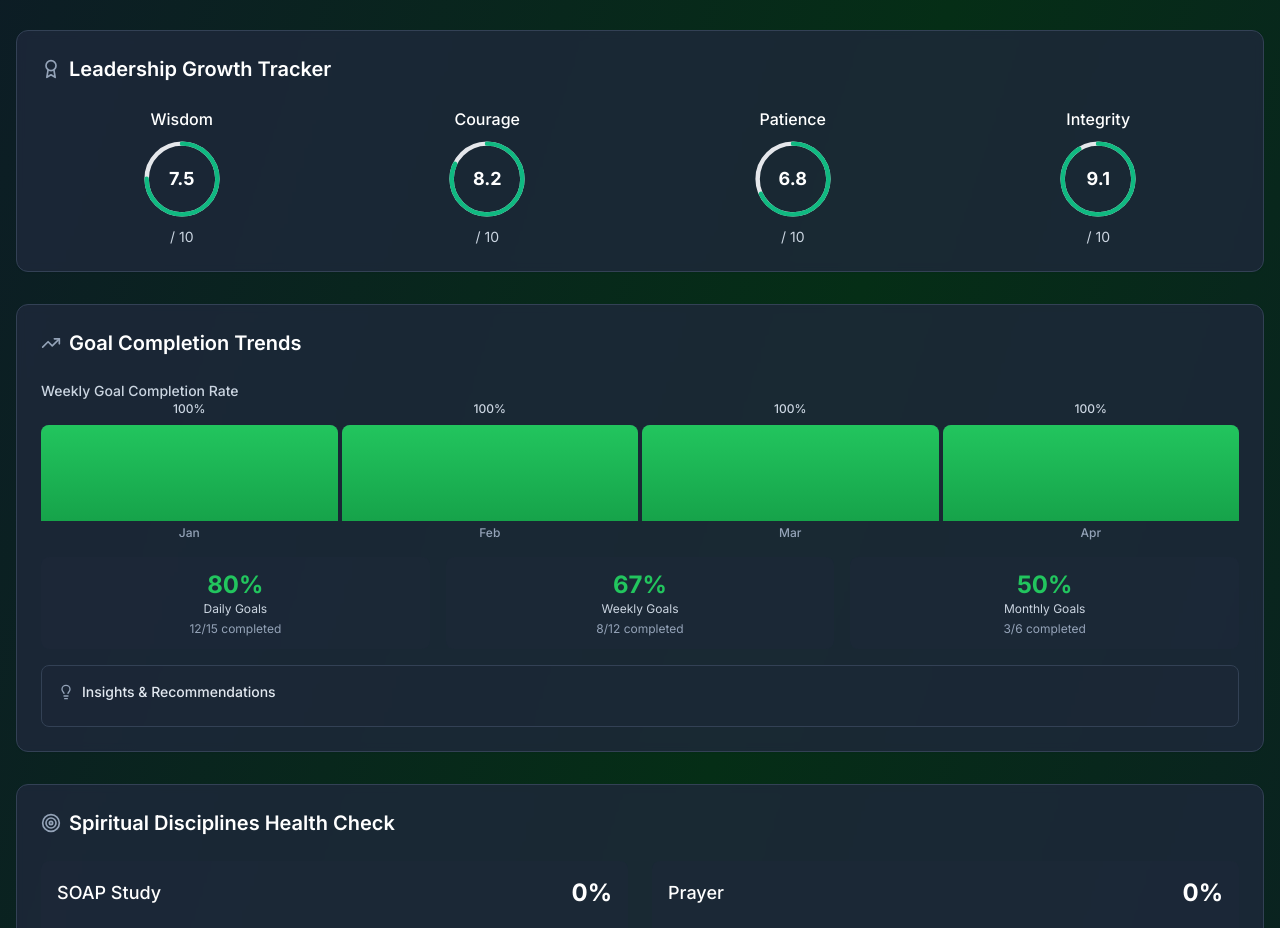
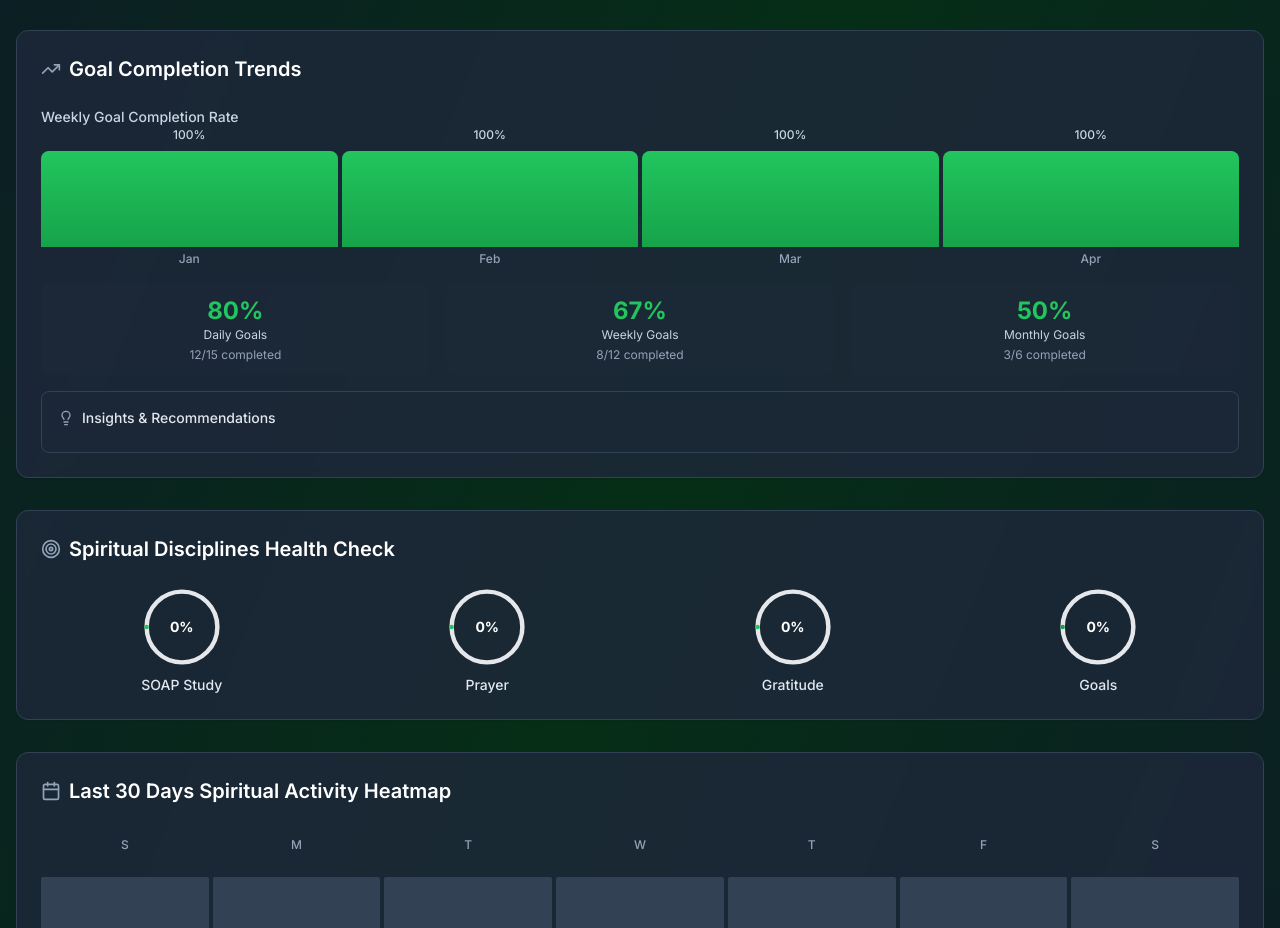
Before and after one commit to martyacryl/the-daily-david, a React (Vite) app in the folder daily-david-modern/: page /analytics in a window 1280 px wide. Shown: the part 1044-1972 px from the top of the page. Built offline with nearby package versions, Linux system fonts and the light colour scheme; the HTML template or start-up script is replaced by a standard one.

Commit message:
Revert to original circular progress rings and remove duplicate leadership section

```diff
--- a/daily-david-modern/package.json
+++ b/daily-david-modern/package.json
@@ -21,7 +21,6 @@
     "react-dom": "^18.2.0",
     "react-hook-form": "^7.47.0",
     "react-router-dom": "^6.18.0",
-    "recharts": "^3.2.0",
     "tailwind-merge": "^2.0.0",
     "zod": "^3.22.4",
     "zustand": "^4.5.7"
--- a/daily-david-modern/src/components/dashboard/ProgressAnalytics.tsx
+++ b/daily-david-modern/src/components/dashboard/ProgressAnalytics.tsx
@@ -5,7 +5,6 @@ import { useDailyStore } from '../../stores/dailyStore'
 import { useAuthStore } from '../../stores/authStore'
 import { useEffect, useState } from 'react'
 import { DailyEntry } from '../../types'
-import { AreaChart, Area, XAxis, YAxis, CartesianGrid, Tooltip, ResponsiveContainer, ComposedChart, Bar, Line, Cell } from 'recharts'
 
 interface AnalyticsData {
   currentStreak: number
@@ -691,52 +690,6 @@ export function ProgressAnalytics() {
         </motion.div>
       </div>
 
-      {/* Leadership Assessment */}
-      <motion.div
-        initial={{ opacity: 0, y: 20 }}
-        animate={{ opacity: 1, y: 0 }}
-        transition={{ delay: 0.7 }}
-      >
-        <Card className="p-6">
-          <h3 className="text-xl font-semibold text-white mb-6 flex items-center gap-2">
-            <Award className="w-5 h-5 text-slate-400" />
-            Leadership Growth Tracker
-          </h3>
-          <div className="grid grid-cols-1 md:grid-cols-2 lg:grid-cols-4 gap-6">
-            {Object.entries(data.leadershipScores).map(([trait, score]) => (
-              <div key={`leadership-${trait}`} className="text-center">
-                <h4 className="font-medium text-white capitalize mb-2">{trait}</h4>
-                <div className="relative">
-                  <svg className="w-20 h-20 mx-auto" viewBox="0 0 36 36">
-                    <path
-                      d="M18 2.0845
-                        a 15.9155 15.9155 0 0 1 0 31.831
-                        a 15.9155 15.9155 0 0 1 0 -31.831"
-                      fill="none"
-                      stroke="#e5e7eb"
-                      strokeWidth="2"
-                    />
-                    <path
-                      d="M18 2.0845
-                        a 15.9155 15.9155 0 0 1 0 31.831
-                        a 15.9155 15.9155 0 0 1 0 -31.831"
-                      fill="none"
-                      stroke="#10b981"
-                      strokeWidth="2"
-                      strokeDasharray={`${score * 10}, 100`}
-                      strokeLinecap="round"
-                    />
-                  </svg>
-                  <div className="absolute inset-0 flex items-center justify-center">
-                    <span className="text-lg font-bold text-white">{score}</span>
-                  </div>
-                </div>
-                <p className="text-sm text-slate-300 mt-2">/ 10</p>
-              </div>
-            ))}
-          </div>
-        </Card>
-      </motion.div>
 
       {/* Spiritual Growth Command Center */}
       <motion.div
@@ -833,13 +786,13 @@ export function ProgressAnalytics() {
           </div>
         </Card>
 
-        {/* Section 2: Spiritual Disciplines Area Charts */}
+        {/* Section 2: Spiritual Disciplines Progress Rings */}
         <Card className="p-6">
           <h3 className="text-xl font-semibold text-white mb-6 flex items-center gap-2">
             <Target className="w-5 h-5 text-slate-400" />
             Spiritual Disciplines Health Check
           </h3>
-          <div className="grid grid-cols-1 md:grid-cols-2 gap-6">
+          <div className="grid grid-cols-2 md:grid-cols-4 gap-6">
             {(() => {
               // Calculate real discipline percentages from entries
               const soapPercentage = calculateDisciplinePercentage(entries, 'soap')
@@ -847,72 +800,36 @@ export function ProgressAnalytics() {
               const gratitudePercentage = calculateDisciplinePercentage(entries, 'gratitude')
               const goalsPercentage = calculateDisciplinePercentage(entries, 'goals')
 
-              // Generate sample data for area charts (last 7 days)
-              const generateAreaData = (percentage: number, name: string) => {
-                const data = []
-                for (let i = 6; i >= 0; i--) {
-                  const date = new Date()
-                  date.setDate(date.getDate() - i)
-                  data.push({
-                    day: date.toLocaleDateString('en-US', { weekday: 'short' }),
-                    value: Math.max(0, percentage + (Math.random() - 0.5) * 20), // Add some variation
-                    name: name
-                  })
-                }
-                return data
-              }
-
               return [
-                { name: 'SOAP Study', value: soapPercentage, data: generateAreaData(soapPercentage, 'SOAP'), color: '#10b981' },
-                { name: 'Prayer', value: prayerPercentage, data: generateAreaData(prayerPercentage, 'Prayer'), color: '#3b82f6' },
-                { name: 'Gratitude', value: gratitudePercentage, data: generateAreaData(gratitudePercentage, 'Gratitude'), color: '#8b5cf6' },
-                { name: 'Goals', value: goalsPercentage, data: generateAreaData(goalsPercentage, 'Goals'), color: '#f59e0b' }
+                { name: 'SOAP Study', value: soapPercentage, color: 'text-green-500' },
+                { name: 'Prayer', value: prayerPercentage, color: 'text-green-500' },
+                { name: 'Gratitude', value: gratitudePercentage, color: 'text-green-500' },
+                { name: 'Goals', value: goalsPercentage, color: 'text-green-600' }
               ].map((discipline) => (
-                <div key={discipline.name} className="bg-slate-800/50 rounded-lg p-4">
-                  <div className="flex justify-between items-center mb-4">
-                    <h4 className="text-lg font-medium text-white">{discipline.name}</h4>
-                    <span className="text-2xl font-bold text-white">{discipline.value}%</span>
+                <div key={discipline.name} className="text-center">
+                  <div className="relative w-20 h-20 mx-auto mb-2">
+                    <svg className="w-20 h-20 transform -rotate-90" viewBox="0 0 36 36">
+                      <path
+                        d="M18 2.0845 a 15.9155 15.9155 0 0 1 0 31.831 a 15.9155 15.9155 0 0 1 0 -31.831"
+                        fill="none"
+                        stroke="#e5e7eb"
+                        strokeWidth="2"
+                      />
+                      <path
+                        d="M18 2.0845 a 15.9155 15.9155 0 0 1 0 31.831 a 15.9155 15.9155 0 0 1 0 -31.831"
+                        fill="none"
+                        stroke="currentColor"
+                        strokeWidth="2"
+                        strokeDasharray={`${discipline.value}, 100`}
+                        strokeLinecap="round"
+                        className={discipline.color}
+                      />
+                    </svg>
+                    <div className="absolute inset-0 flex items-center justify-center">
+                      <span className="text-sm font-bold text-white">{discipline.value}%</span>
+                    </div>
                   </div>
-                  <div className="h-32">
-                    <ResponsiveContainer width="100%" height="100%">
-                      <AreaChart data={discipline.data}>
-                        <defs>
-                          <linearGradient id={`gradient-${discipline.name}`} x1="0" y1="0" x2="0" y2="1">
-                            <stop offset="5%" stopColor={discipline.color} stopOpacity={0.8}/>
-                            <stop offset="95%" stopColor={discipline.color} stopOpacity={0.1}/>
-                          </linearGradient>
-                        </defs>
-                        <XAxis
-                          dataKey="day"
-                          axisLine={false}
-                          tickLine={false}
-                          tick={{ fill: '#94a3b8', fontSize: 12 }}
-                        />
-                        <YAxis
-                          axisLine={false}
-                          tickLine={false}
-                          tick={{ fill: '#94a3b8', fontSize: 12 }}
-                          domain={[0, 100]}
-                        />
-                        <Tooltip
-                          contentStyle={{
-                            backgroundColor: '#1e293b',
-                            border: '1px solid #475569',
-                            borderRadius: '8px',
-                            color: '#f1f5f9'
-                          }}
-                          formatter={(value) => [Math.round(value as number), '']}
-                        />
-                        <Area
-                          type="monotone"
-                          dataKey="value"
-                          stroke={discipline.color}
-                          fill={`url(#gradient-${discipline.name})`}
-                          strokeWidth={2}
-                        />
-                      </AreaChart>
-                    </ResponsiveContainer>
-                  </div>
+                  <p className="text-sm font-medium text-slate-200">{discipline.name}</p>
                 </div>
               ))
             })()}
@@ -965,105 +882,47 @@ export function ProgressAnalytics() {
           </div>
         </Card>
 
-        {/* Section 4: Leadership Growth Tracker - Candlestick Charts */}
+        {/* Section 4: Leadership Growth Tracker */}
         <Card className="p-6">
           <h3 className="text-xl font-semibold text-white mb-6 flex items-center gap-2">
             <Award className="w-5 h-5 text-slate-400" />
             Leadership Growth Tracker
           </h3>
-          <div className="grid grid-cols-1 md:grid-cols-2 gap-6">
-            {Object.entries(data.leadershipScores).map(([trait, score]) => {
-              // Generate candlestick data for the last 7 days
-              const generateCandlestickData = (currentScore: number, traitName: string) => {
-                const data = []
-                for (let i = 6; i >= 0; i--) {
-                  const date = new Date()
-                  date.setDate(date.getDate() - i)
-
-                  // Generate realistic candlestick data
-                  const baseValue = currentScore
-                  const variation = 1.5
-                  const open = baseValue + (Math.random() - 0.5) * variation
-                  const close = baseValue + (Math.random() - 0.5) * variation
-                  const high = Math.max(open, close) + Math.random() * variation
-                  const low = Math.min(open, close) - Math.random() * variation
-
-                  data.push({
-                    day: date.toLocaleDateString('en-US', { weekday: 'short' }),
-                    open: Math.round(Math.max(0, Math.min(10, open))),
-                    close: Math.round(Math.max(0, Math.min(10, close))),
-                    high: Math.round(Math.max(0, Math.min(10, high))),
-                    low: Math.round(Math.max(0, Math.min(10, low))),
-                    name: traitName
-                  })
-                }
-                return data
-              }
-
-              const traitData = generateCandlestickData(score, trait)
-              const isPositive = traitData[traitData.length - 1].close > traitData[traitData.length - 2].close
-
-              return (
-                <div key={`leadership-${trait}`} className="bg-slate-800/50 rounded-lg p-4">
-                  <div className="flex justify-between items-center mb-4">
-                    <h4 className="text-lg font-medium text-white capitalize">{trait}</h4>
-                    <div className="text-right">
-                      <span className="text-2xl font-bold text-white">{score}</span>
-                      <span className="text-sm text-slate-300 ml-1">/10</span>
-                      <div className={`text-xs ${isPositive ? 'text-green-400' : 'text-red-400'}`}>
-                        {isPositive ? '↗' : '↘'} {Math.round(Math.abs(traitData[traitData.length - 1].close - traitData[traitData.length - 2].close))}
-                      </div>
-                    </div>
-                  </div>
-                  <div className="h-32">
-                    <div className="w-full h-full flex items-end justify-between px-2">
-                      {traitData.map((candle, index) => {
-                        const isGreen = candle.close >= candle.open
-                        const bodyHeight = Math.abs(candle.close - candle.open) * 10 // Scale to 0-100
-                        const bodyTop = Math.min(candle.close, candle.open) * 10
-                        const wickTop = (10 - candle.high) * 10
-                        const wickBottom = (10 - candle.low) * 10
-
-                        return (
-                          <div key={index} className="flex flex-col items-center relative" style={{ width: '12%' }}>
-                            {/* High wick */}
-                            <div
-                              className="w-0.5 bg-slate-400 absolute"
-                              style={{
-                                height: `${wickTop}px`,
-                                top: '0px',
-                                left: '50%',
-                                transform: 'translateX(-50%)'
-                              }}
-                            />
-                            {/* Low wick */}
-                            <div
-                              className="w-0.5 bg-slate-400 absolute"
-                              style={{
-                                height: `${wickBottom - bodyTop - bodyHeight}px`,
-                                top: `${bodyTop + bodyHeight}px`,
-                                left: '50%',
-                                transform: 'translateX(-50%)'
-                              }}
-                            />
-                            {/* Candlestick body */}
-                            <div
-                              className={`w-3 ${isGreen ? 'bg-green-500' : 'bg-red-500'} rounded-sm`}
-                              style={{
-                                height: `${Math.max(bodyHeight, 2)}px`,
-                                marginTop: `${bodyTop}px`
-                              }}
-                            />
-                            {/* Day label */}
-                            <div className="text-xs text-slate-400 mt-1">{candle.day}</div>
-                          </div>
-                        )
-                      })}
-                    </div>
+          <div className="grid grid-cols-1 md:grid-cols-2 lg:grid-cols-4 gap-6">
+            {Object.entries(data.leadershipScores).map(([trait, score]) => (
+              <div key={`leadership-${trait}`} className="text-center">
+                <h4 className="font-medium text-white capitalize mb-2">{trait}</h4>
+                <div className="relative">
+                  <svg className="w-20 h-20 mx-auto" viewBox="0 0 36 36">
+                    <path
+                      d="M18 2.0845
+                        a 15.9155 15.9155 0 0 1 0 31.831
+                        a 15.9155 15.9155 0 0 1 0 -31.831"
+                      fill="none"
+                      stroke="#e5e7eb"
+                      strokeWidth="2"
+                    />
+                    <path
+                      d="M18 2.0845
+                        a 15.9155 15.9155 0 0 1 0 31.831
+                        a 15.9155 15.9155 0 0 1 0 -31.831"
+                      fill="none"
+                      stroke="#10b981"
+                      strokeWidth="2"
+                      strokeDasharray={`${score * 10}, 100`}
+                      strokeLinecap="round"
+                    />
+                  </svg>
+                  <div className="absolute inset-0 flex items-center justify-center">
+                    <span className="text-lg font-bold text-white">{score}</span>
                   </div>
                 </div>
-              )
-            })}
+                <p className="text-sm text-slate-300 mt-2">/ 10</p>
+                <div className="mt-2">
+                  <span className="text-xs text-slate-300">↗ +0.2</span>
+                </div>
+              </div>
+            ))}
           </div>
         </Card>
       </motion.div>
```
Also changed, not shown: 1 other file (tests, documents, lock files or other folders).
